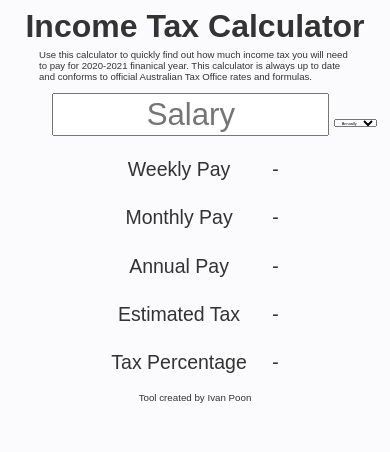
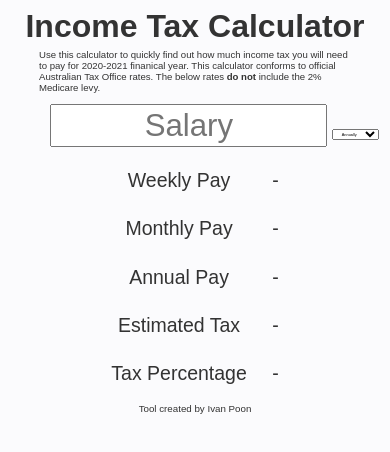
Before and after one commit to ihlpo/tax-calculator, a plain HTML site: page index.html in a window 390 px wide. Drawn offline with Linux system fonts and the light colour scheme.

Commit message:
Added disclaimer of Medicare levy

```diff
--- a/index.html
+++ b/index.html
@@ -14,7 +14,7 @@
 			<h1> Income Tax Calculator</h1>
 			<p>
 				Use this calculator to quickly find out how much income tax you will need to pay for 2020-2021 finanical year.
-				This calculator is always up to date and conforms to official Australian Tax Office rates and formulas.
+				This calculator conforms to official Australian Tax Office rates. The below rates <b>do not</b> include the 2% Medicare levy.
 			</p>
 		</header>
 
--- a/style.css
+++ b/style.css
@@ -89,6 +89,11 @@ footer{
     margin-left: 10vw;
   }
 
+  .form-field>select{
+    width: 12vw;
+    height: 3vw;
+  }
+
   .row{
     font-size: 5vw;
   }
```
